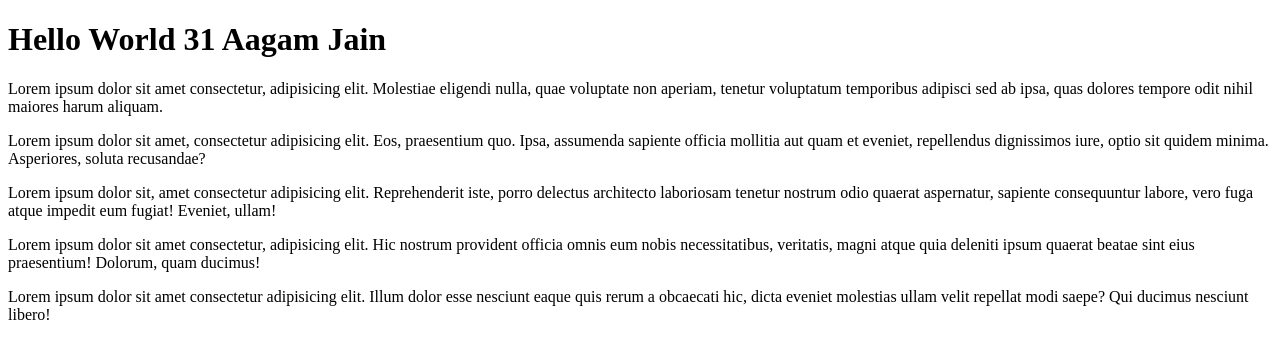
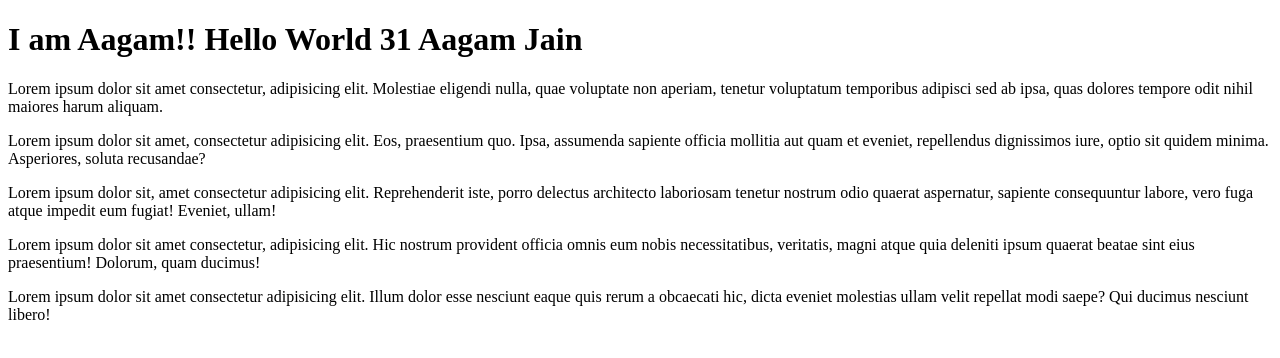
Before and after one commit to akki474/git-demo, a plain HTML site: page index.html in a window 1280 px wide. Drawn offline with Linux system fonts and the light colour scheme.

Commit message:
added My Name Aagam to heading

```diff
--- a/index.html
+++ b/index.html
@@ -4,12 +4,13 @@
 <head>
     <meta charset="UTF-8">
     <meta name="viewport" content="width=device-width, initial-scale=1.0">
-    <title>Hello World 12 13</title>
+    <title>Hello World This is title</title>
 </head>
 
 <body>
 
-    <h1>Hello World 31 Aagam Jain</h1>
+    <h1>I am Aagam!!
+        Hello World 31 Aagam Jain</h1>
 
     <p>Lorem ipsum dolor sit amet consectetur, adipisicing elit. Molestiae eligendi nulla, quae voluptate non aperiam,
         tenetur voluptatum temporibus adipisci sed ab ipsa, quas dolores tempore odit nihil maiores harum aliquam.</p>
```
